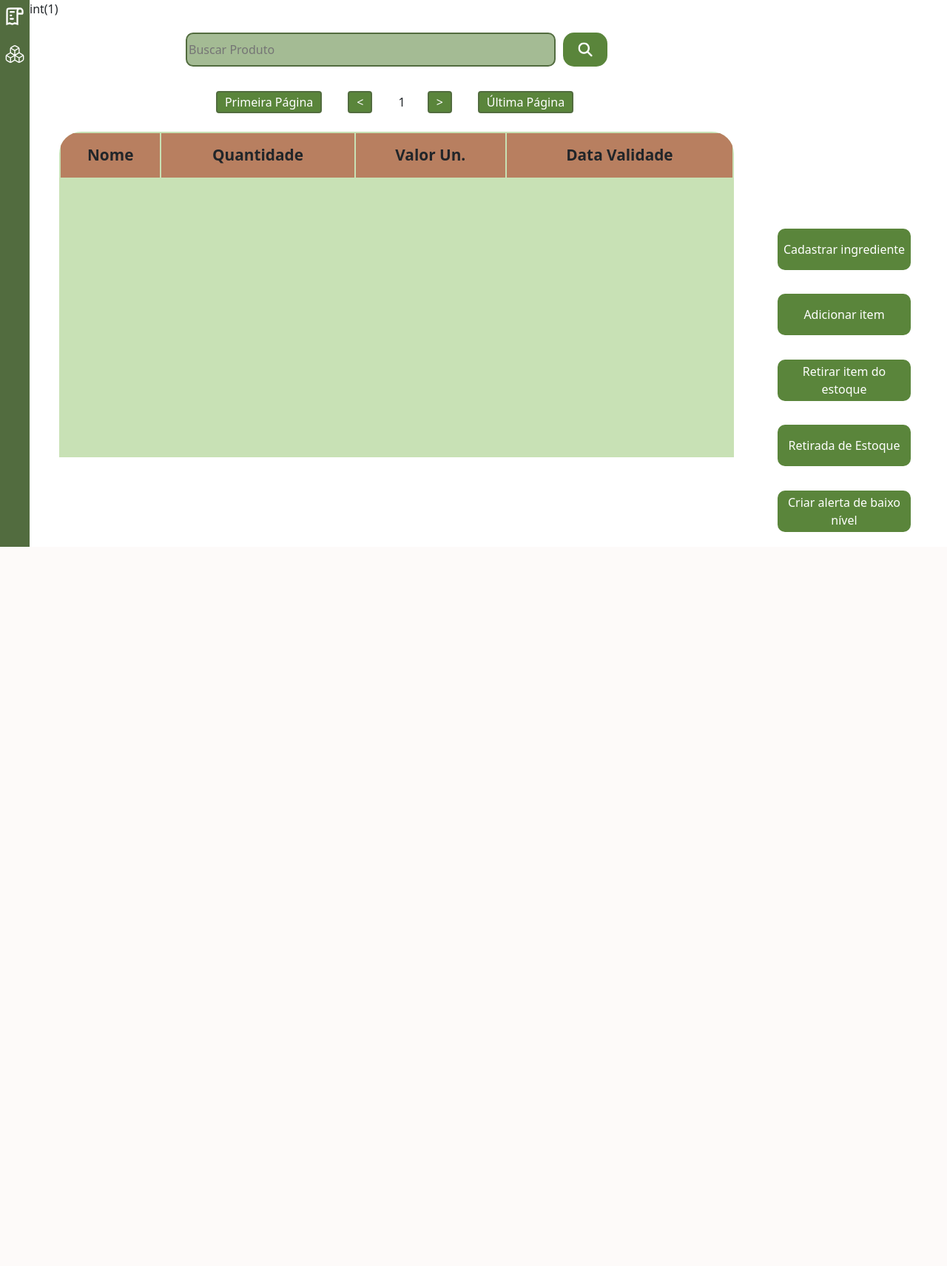
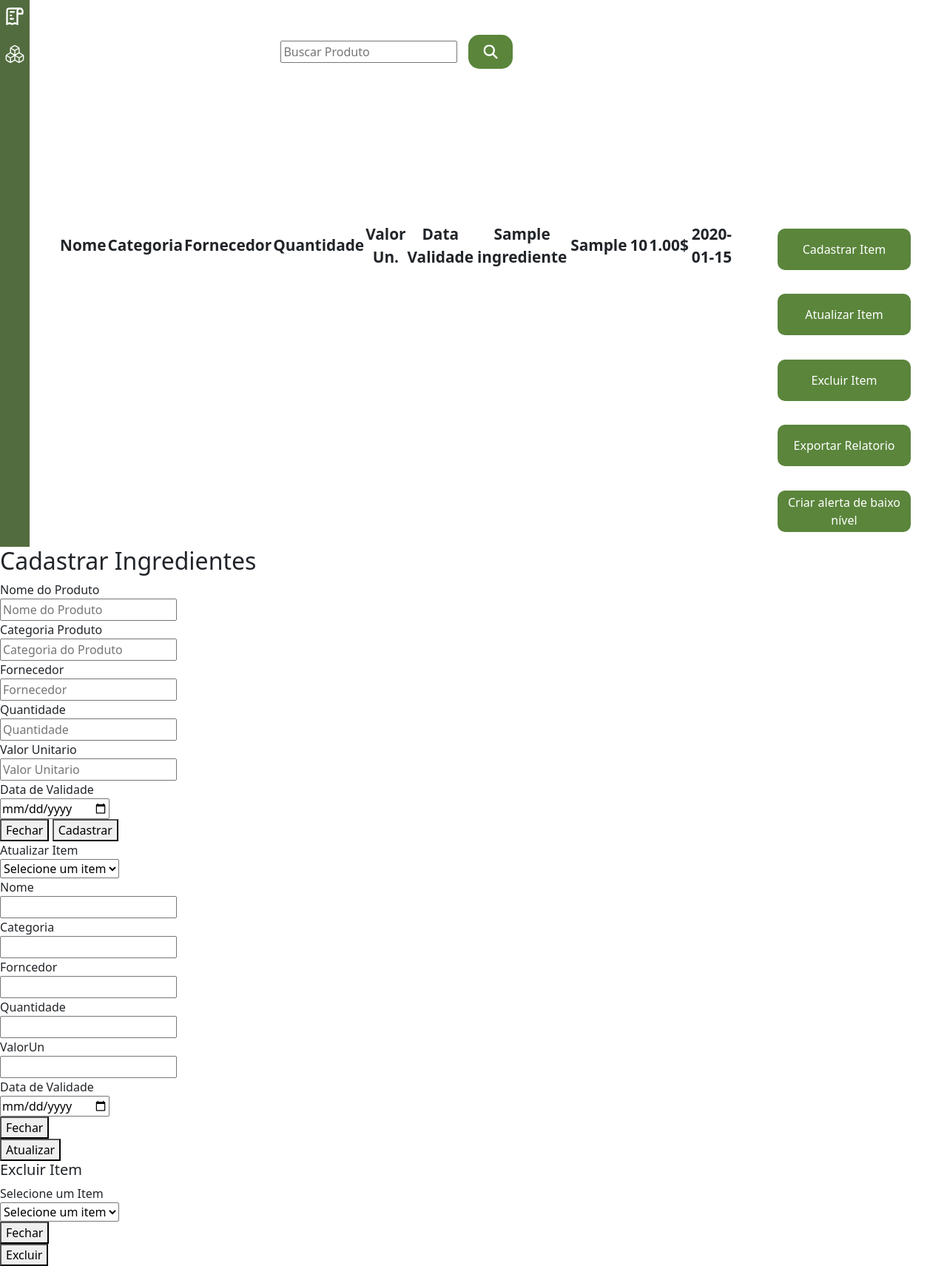
Before and after one commit to Raphael0305/PI_2_semestre, a PHP site: page /paginas/estoque/estoque.php in a window 1280 px wide. Shown: the part 61-1772 px from the top of the page at 74% size. Before the commit the page ends 800 px from the top, so only its background shows below. Run offline with PHP 8.4, Linux system fonts and the light colour scheme; tables that the repository leaves empty hold one stand-in row (values such as "Sample post"); data that the repository does not hold is empty; some libraries are stand-ins or nearby versions.

Commit message:
push de estoqueComplet

```diff
--- a/src/controle/query.php
+++ b/src/controle/query.php
@@ -45,19 +45,15 @@ class Query {
 // BUSCAR DE INGREDIENTES**
     public function buscarIngredientesPesquisa($pesquisa){
 
-            $query = $this->conectar->prepare("SELECT * FROM ingredientes WHERE nome LIKE :pesquisa");
-            $query->bindValue(':pesquisa', '%' . $pesquisa . '%');
-            $query->execute();
-            return $query->fetchAll();
+        $query = $this->conectar->prepare("SELECT * FROM ingredientes WHERE nome LIKE :pesquisa");
+        $query->bindValue(':pesquisa', '%' . $pesquisa . '%');
+        $query->execute();
+        return $query->fetchAll();
     }
 
-    public function buscarTodosIngredientes($pagina, $limite){
-        $query = $this->conectar->prepare("SELECT * FROM ingredientes LIMIT :pagina, :limite");
-
-        $query->bindValue(':pagina', $pagina, PDO::PARAM_INT);
-        $query->bindValue(':limite', $limite, PDO::PARAM_INT);
+    public function buscarTodosIngredientes(){
+        $query = $this->conectar->query("SELECT * FROM ingredientes");
         $query->execute();
-
         return $query->fetchAll();
     }
 
--- a/src/paginas/estoque/estoque.php
+++ b/src/paginas/estoque/estoque.php
@@ -1,25 +1,16 @@
 <?php
-session_start();
-require_once __DIR__ . '/../../controle/query.php';
-require_once __DIR__ . '/../../controle/autenticador.php';
-$consulta = new Query;
-$autenticador = new Autenticador;
-$autenticador->autenticarUsuario();
+require_once __DIR__ . '/../../controle/class-estoque.php';
+$estoque = NEW Estoque;
 
-$pagina = 0;
-$limite = 5;
-$totalPaginas = $consulta->totalPaginas($limite);
+$estoque->EstoqueVerifLogin();   // metodo para verificar o login
 
-
-
-//caso clique no sair
-if (isset($_POST['sair'])) {
-    $autenticador->deslogar();
+if (isset($_POST['sair'])){
+    $estoque->EstoqueVerifLogin();
     header("Location: ../../index.php");
     exit();
 }
+
 ?>
-
 
 <!DOCTYPE html>
 <html lang="pt-br">
@@ -28,13 +19,15 @@ if (isset($_POST['sair'])) {
     <meta charset="UTF-8">
     <link rel="stylesheet" href="css/inventory_page.css?v1.5">
     <link rel="stylesheet" href="css/content.css?v1.1">
+    <link rel="stylesheet" href="css/cadastrar_popup.css">
+    <link rel="stylesheet" href="css/atualizar_item_modal.css">
+    <link rel="stylesheet" href="css/excluir_modal.css">
     <meta name="viewport" content="width=device-width, initial-scale=1.0">
-    <link rel="icon" type="image/x-icon" href="assets/img/logo.png">
+    <link rel="icon" type="image/x-icon" href="../../assets/img/logo.png">
     <script src="https://kit.fontawesome.com/e874ed8d35.js" crossorigin="anonymous"></script>
     <link href="https://cdn.jsdelivr.net/npm/bootstrap@5.0.2/dist/css/bootstrap.min.css" rel="stylesheet" integrity="sha384-EVSTQN3/azprG1Anm3QDgpJLIm9Nao0Yz1ztcQTwFspd3yD65VohhpuuCOmLASjC" crossorigin="anonymous">
     <title>Estoque Fit</title>
 </head>
-
 <body>
     <div class="screen">
         <!-- Barra lateral com botões -->
@@ -75,57 +68,44 @@ if (isset($_POST['sair'])) {
                 </nav>
             </div>
             <div class="page_content">
+
                 <div class="table_side">
-                    <!------------------------------------------------------- PHP  PESQUISA -------------------------->
-                    <?php
-                        $pagina = filter_input(INPUT_GET, 'pagina', FILTER_VALIDATE_INT) ?: 1; // pegar dados para paginação
-                        $pagina = max(1, min($pagina, $totalPaginas)); //controle para não passar o total de paginas
-                        $pesquisa = isset($_GET['pesquisa']) ? addslashes($_GET['pesquisa']) : ''; // pega dados para pesquisa
-
-                        if(empty($pesquisa)){
-                            $dados = $consulta->buscarTodosIngredientes($pagina,$limite);
-                        } else {
-                            $dados = $consulta->buscarIngredientesPesquisa($pesquisa);
-                        }
-                        var_dump($pagina);
-                    ?>
+                    <div class="search_box">
                         <form method="get">
-                        <div class="search_box">
-                            <input class="serach_input" type="text" placeholder="Buscar Produto" name='pesquisa'>
-                            <div>
+                            <input class="search_input" type="text" placeholder="Buscar Produto" name='pesquisa'>
                                 <button class="search_btn">
                                     <i class="fa-solid fa-magnifying-glass fa-beat" style="--fa-animation-duration: 2s; color:white;"></i>
                                 </button>
+                        </form>
                     </div>
-                        </div>
-                    </form>
-                        <!-------------------------------------------------- FIM PHP PESQUISA --------------------------->
-
-                        <!-- ----------------------------------------------- INICIO PAGINAÇÃO --------------------------->
-
-                   <div class="paginacao">
-                       <a href="?pagina=1" class="pagina">Primeira Página</a>
-
-                       <a href="?pagina=<?= $pagina - 1 ?>" class="pagina"><</a>
-
-                       <div class="numero" class="pagina"><?= $pagina ?></div>
-
-                       <a href="?pagina=<?= $pagina + 1 ?>" class="pagina">></a>
-
-                       <a href="?pagina=<?= $totalPaginas ?>" class="pagina">Última Página</a>
-                   </div>
-                   <!-- FIM PAGINAÇÃO -->
 
                     <div class="table_box">
-                        <table class="tables">
+                        <div class="table_head" id="table_head">
+                            <table id="table_head_display">
                             <thead>
                                 <tr>
                                     <th>Nome</th>
+                                    <th>Categoria</th>
+                                    <th>Fornecedor</th>
                                     <th>Quantidade</th>
                                     <th>Valor Un.</th>
                                     <th>Data Validade</th>
                                 </tr>
                             </thead>
+                            </table>
+                        </div>
+                        <?php
+                          if(isset($_GET['pesquisa'])){
+                            $pesquisa = $_GET['pesquisa'];
+                          }
+                          if(empty($pesquisa)){
+                             $dados = $estoque->EstoqueTodosIngredientes();
+                          } else {
+                             $dados = $estoque->EstoqueIngredientesPesquisa($pesquisa);
+                          }
+                         ?>
+                        <div class="table_body">
+                            <table class="table_body_display" id="table_body_display">
                                 <tbody>
                                 <!-------------- PHP CÓDIGOS ------- -->
                                 <?php
@@ -133,8 +113,10 @@ if (isset($_POST['sair'])) {
                                 ?>
                                     <tr>
                                         <td><?php echo $ingredi['nome']; ?></td>
-                                        <td><?php echo $ingredi['quantidade']; ?></td>
-                                        <td><?php echo $ingredi['preco_compra'] . '$'; ?></td>
+                                        <td><?php echo $ingredi['categoria']; ?></td>
+                                        <td><?php echo $ingredi['fornecedor']; ?></td>
+                                        <td><?php echo $ingredi['quantidade'] ; ?></td>
+                                        <td><?php echo $ingredi['preco_compra']. '$'; ?></td>
                                         <td><?php echo $ingredi['data_validade']; ?></td>
                                     </tr>
                                 <?php
@@ -145,27 +127,143 @@ if (isset($_POST['sair'])) {
                         </div>
                     </div>
 
-
-                <!-- quantidade,preço -->
-
-
-
-
-
+                </div>
 
                 <div class="btn_side">
-                    <button class="cadastrar">Cadastrar ingrediente</button>
-                    <button class="cadastrar">Adicionar item</button>
-                    <button class="cadastrar">Retirar item do estoque</button>
-                    <button class="cadastrar">Retirada de Estoque</button>
-                    <button class="cadastrar">Criar alerta de baixo nível</button>
+                    <button class="cadastrar_item" onclick="openPopup()">Cadastrar Item</button>
+                    <button class="atualizar_item" onclick="openAtualizarModal()">Atualizar Item</button>
+                    <button class="excluir_item" onclick="openExcluirModal()">Excluir Item</button>
+                    <button class="exportar_relatorio">Exportar Relatorio</button>
+                    <button class="criar_alerta">Criar alerta de baixo nível</button>
 
                 </div>
             </div>
         </div>
     </div>
+
 </body>
 
+<!-- Modais -->
+<div id="cadastrar_item_modal" class="cadastrar_item_modal">
+    <div class="cadastro">
+        <div class="header">
+            <h2>Cadastrar Ingredientes</h2>
+        </div>
+
+
+        <div class="content">
+            <form method="POST" class="my_form">
+                <div>
+                    <label for="nome">Nome do Produto</label><br>
+                    <input type="text" name="nome" id="nome" placeholder="Nome do Produto" required>
+                </div>
+                <div>
+                    <label for="categoria">Categoria Produto</label><br>
+                    <input type="text" name="categoria" id="categoria" placeholder="Categoria do Produto" required>
+                </div>
+                <div>
+                    <label for="fornecedor">Fornecedor</label><br>
+                    <input type="text" name="fornecedor" id="fornecedor" placeholder="Fornecedor" required>
+                </div>
+                <div>
+                    <label for="quantidade">Quantidade</label><br>
+                    <input type="select" name="quantidade" id="quantidade" placeholder="Quantidade" required>
+                </div>
+                <div>
+                    <label for="valorUn">Valor Unitario</label><br>
+                    <input type="select" name="valorUn" id="valorUn" placeholder="Valor Unitario" required>
+                </div>
+                <div>
+                    <label for="data_validade">Data de Validade</label><br>
+                    <input type="date" name="data_validade" id="data_validade" required>
+                </div>
+            </form>
+        </div>
+
+
+
+        <div class="footer">
+            <div class="buttons">
+                <button onclick="closeModal()">Fechar</button>
+                <button onclick="cadastraItem()">Cadastrar</button>
+            </div>
+        </div>
+    </div>
+</div>
+
+<div class="atualizar_item_modal" id="atualizar_item_modal">
+    <div class="header">Atualizar Item</div>
+    <div class="content">
+        <div class="select_item">
+            <select name="item_selector" id="item_selector">
+                <option value="">Selecione um item</option>
+            </select>
+        </div>
+        <div class="fields">
+            <div class="left_field">
+                <div>
+                <label for="nome">Nome</label><br>
+                <input type="text" name="nome" id="nome_item">
+            </div>
+            <div>
+                    <label for="categoria">Categoria</label><br>
+                    <input type="text" name="categoria" id="categoria_item">
+                </div>
+                <div>
+                    <label for="fornecedor">Forncedor</label><br>
+                    <input type="text" name="fornecedor" id="fornecedor_item">
+                </div>
+            </div>
+            <div class="right_field">
+            <div>
+                <label for="quantidade">Quantidade</label><br>
+                <input type="text" name="quantidade" id="quantidade_item">
+            </div>
+            <div>
+                    <label for="valorUn">ValorUn</label><br>
+                    <input type="text" name="valorUn" id="valorUn_item">
+                </div>
+                <div>
+                    <label for="data_validade">Data de Validade</label><br>
+                    <input type="date" name="data_validade" id="data_validade_item">
+                </div>
+            </div>
+        </div>
+    </div>
+    <div class="footer">
+        <div class="fechar_atualizar">
+            <button onclick="closeAtualizarModal()">Fechar</button>
+        </div>
+        <div>
+            <button onclick="atualizarItemDatabase()">Atualizar</button>
+        </div>
+    </div>
+</div>
+
+<div id="excluir_item_modal" class="excluir_item_modal">
+    <div class="exluir_modal">
+        <div class="header"><h5>Excluir Item</h5></div>
+        <div class="content">
+            <div class="options">
+                <label for="item_selector">Selecione um Item</label><br>
+                <select name="item_selector" id="excluir_item_selector">
+                    <option value="">Selecione um item</option>
+                </select>
+            </div>
+        </div>
+        <div class="footer">
+            <div class="fechar">
+                <button onclick="closeEcluirModal()">Fechar</button>
+            </div>
+            <div class="excluir">
+                <button onclick="exluirItem()">Excluir</button>
+            </div>
+        </div>
+    </div>
+</div>
+<script src="script/load_table_items.js"></script>
+<script src="script/cadastrar_popup.js"></script>
+<script src="script/atualiza_modal.js"></script>
+<script src="script/excluir_modal.js"></script>
+
 </html>
-
-<?php
```
Also changed, not shown: src/controle/class-estoque.php (+22 -22 lines). Lines whose indentation alone changed are shown as unchanged.
